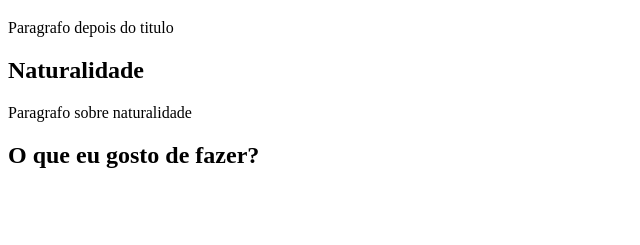
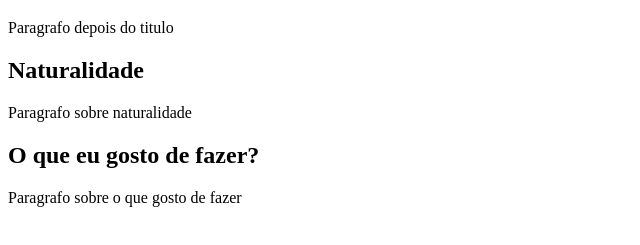
Before and after one commit to ufjf-dcc202/ufjf-dcc202-2023-3-b-atv3-CrawfordPedro, a website: page index.html in a window 1280 px wide. Shown: the part 61-306 px from the top of the page, without its empty margins (0-640 px from the left). Drawn offline with Linux system fonts and the light colour scheme.

Commit message:
criei paragrafo segunda sessao

```diff
--- a/index.html
+++ b/index.html
@@ -19,7 +19,9 @@
         </section>
         <section>
             <h2>O que eu gosto de fazer?</h2>
-
+            <p>
+                Paragrafo sobre o que gosto de fazer
+            </p>
         </section>
     </main>
 </body>
```
